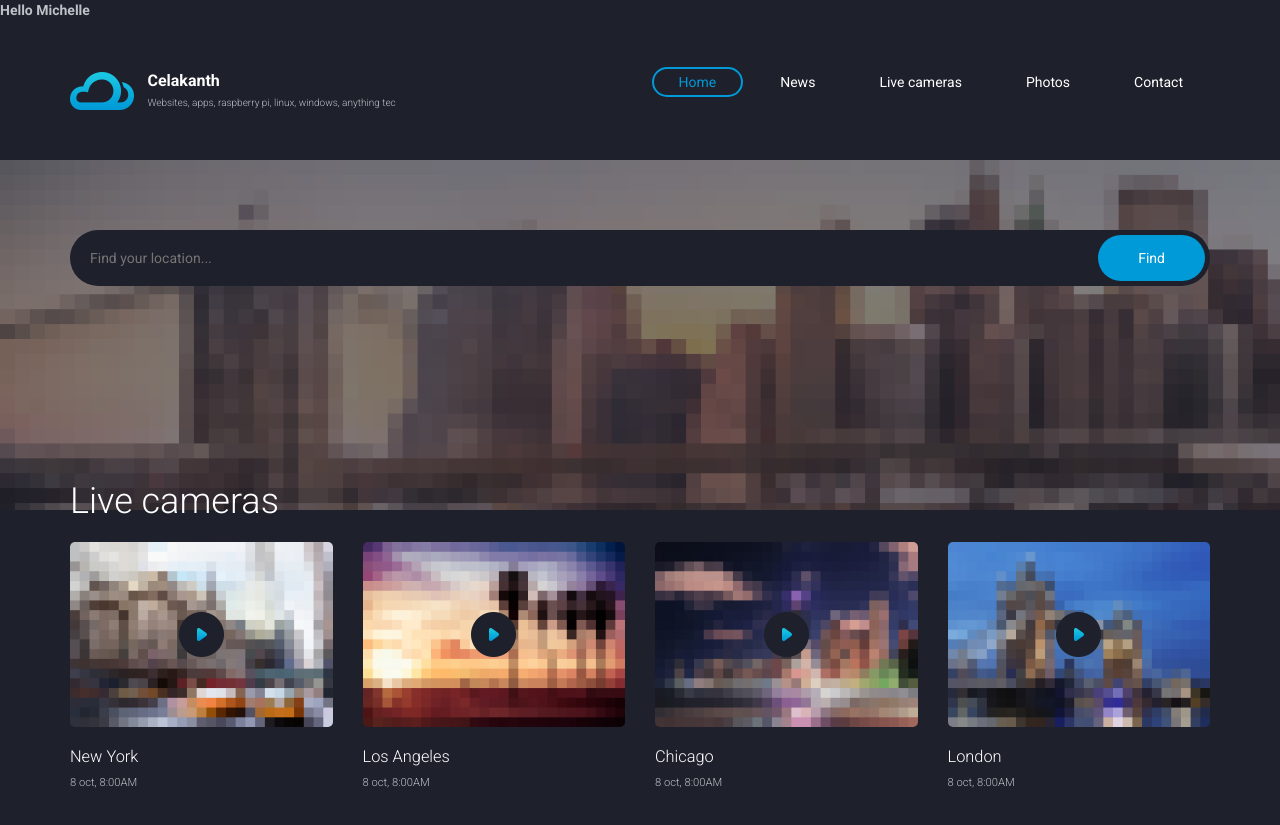
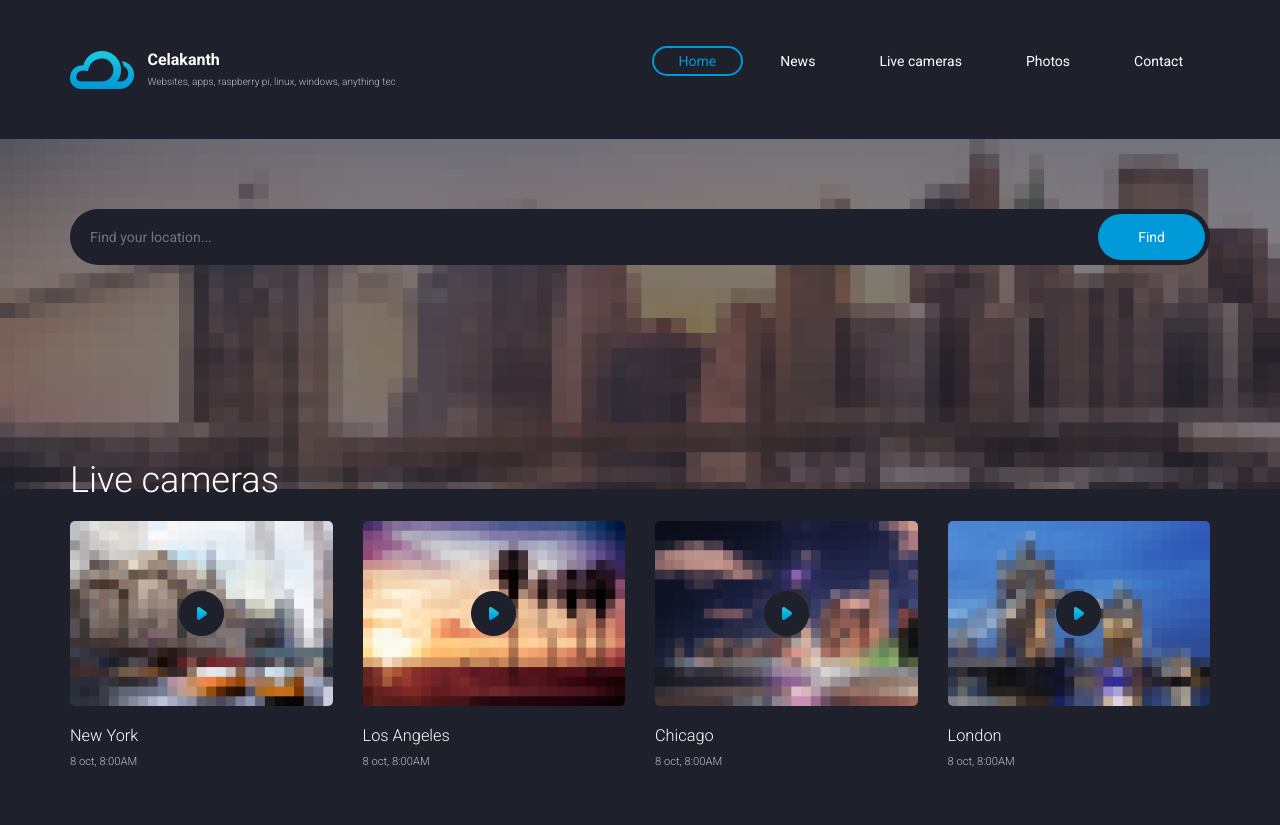
Before and after one commit to Celakanth/myawesomapp, a website: page public/index.html in a window 1280 px wide. Shown: the top 825 px of the page. Drawn offline with nearby package versions, Linux system fonts and the light colour scheme.

Commit message:
Testing pipeline 1

```diff
--- a/public/index.html
+++ b/public/index.html
@@ -23,7 +23,7 @@
 
 
 	<body>
-<b>Hello Michelle</b>
+
 		<div class="site-content">
 			<div class="site-header">
 				<div class="container">
```
